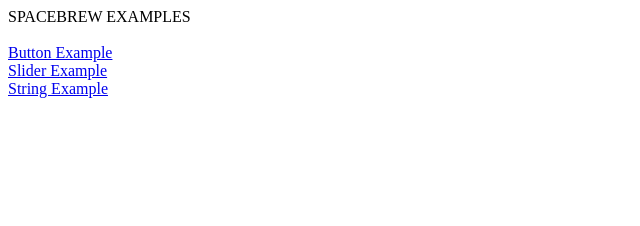
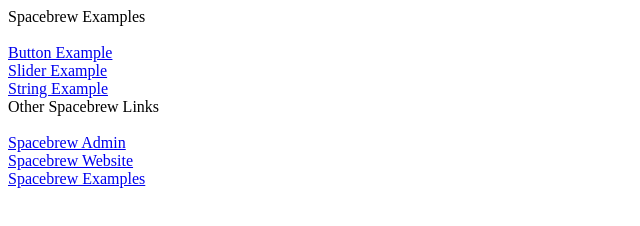
Before and after one commit to julioterra/julioterra.github.io, a plain HTML site: page spacebrew/index.html in a window 1280 px wide. Shown: the whole page, without its empty margins (0-640 px from the left). Drawn offline with Linux system fonts and the light colour scheme.

Commit message:
adding additional spacebrew links

```diff
--- a/spacebrew/index.html
+++ b/spacebrew/index.html
@@ -3,7 +3,7 @@
 	</head>
 	<body>
 		<div>
-			SPACEBREW EXAMPLES
+			Spacebrew Examples
 		</div>
 
 		<br />
@@ -15,5 +15,19 @@
 		<br />
 		<a href='http://julioterra.github.io/spacebrew-string-send-with-admin/index.html?server=sandbox.spacebrew.cc&name='>String Example</a>
 
+
+		<div>
+			Other Spacebrew Links
+		</div>
+
+		<br />
+		<a href='http://spacebrew.github.io/spacebrew/admin/admin.html?server=sandbox.spacebrew.cc'>Spacebrew Admin</a>
+
+		<br />
+		<a href='http://spacebrew.cc'>Spacebrew Website</a>
+
+		<br />
+		<a href='http://docs.spacebrew.cc/examples/'>Spacebrew Examples</a>
+
 	</body>
 </html>
```
